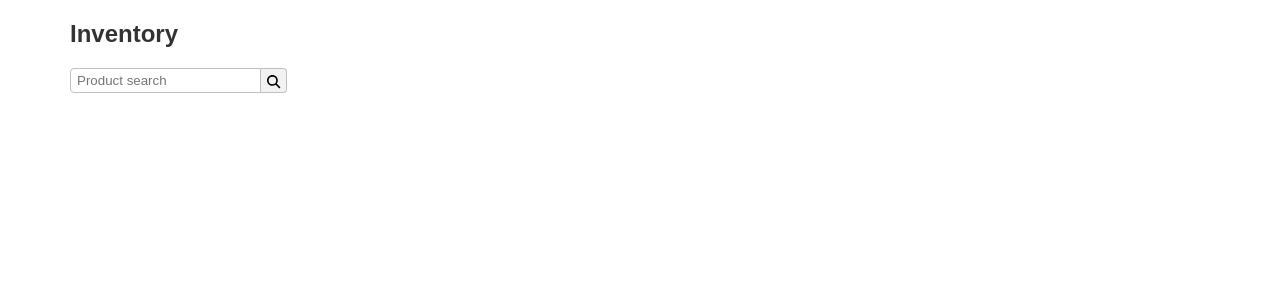
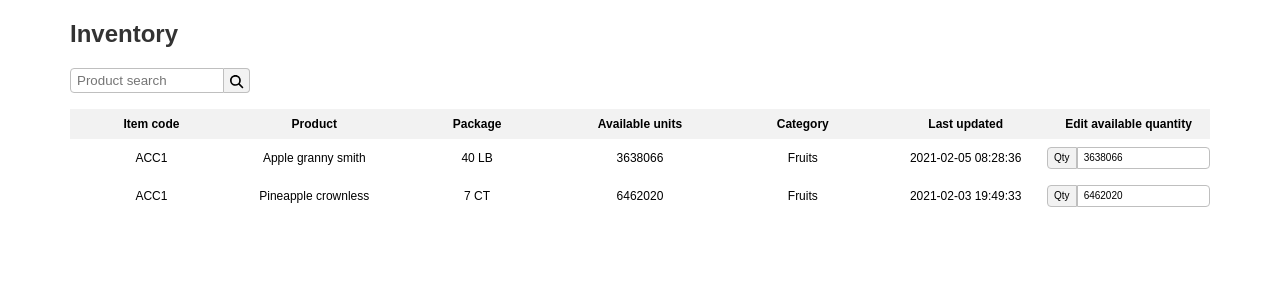
Before and after one commit to caiozambonatoferreira/pwn-challenge, a Vue app: page / in a window 1280 px wide. Shown: the top 300 px of the page. Built offline with nearby package versions, Linux system fonts and the light colour scheme.

Commit message:
wip: improving reusability

```diff
--- a/src/App.vue
+++ b/src/App.vue
@@ -3,7 +3,8 @@
     <h2 class="subtitle">Inventory</h2>
 
     <wn-table
-        :columns="products"
+        :cols="labels"
+        :rows="products"
     />
   </div>
 </template>
@@ -20,6 +21,7 @@ export default {
 
     data() {
         return {
+            labels: ['Item code', 'Product', 'Package', 'Available units', 'Category', 'Last updated', 'Edit available quantity'],
             products: [
                 {
                     code: 'ACC1',
@@ -48,6 +50,7 @@ $color-dark: #333333;
 
 * {
     font-family: sans-serif;
+    box-sizing: border-box;
 }
 
 .container {
--- a/src/components/WNInput/index.vue
+++ b/src/components/WNInput/index.vue
@@ -1,7 +1,10 @@
 <template>
-    <label>
+    <label class="input__wrapper" :class="{ 'input__wrapper--small': size === 'small' }">
+        <span v-if="label" class="input__label">{{ label }}</span>
         <input
             class="input"
+            :class="{ 'input--labeled': label && label.length }"
+            :value="value"
             :type="inputType"
             :placeholder="placeholder"
             @input="onInput"
@@ -31,6 +34,18 @@ export default {
         action: {
             type: Boolean,
             default: true
+        },
+        label: {
+            type: String,
+            required: false
+        },
+        value: {
+            type: [String, Number],
+            required: false
+        },
+        size: {
+            type: String,
+            required: false
         }
     },
 
@@ -42,10 +57,10 @@ export default {
 
     methods: {
         onInput(event) {
-            const value = event.target.value;
+            const value = event.target.value
 
             if (!value) {
-                this.error = 'Value should not be empty';
+                this.error = 'Value should not be empty'
             }
 
             this.$emit('input', event.target.value)
@@ -69,6 +84,26 @@ export default {
         @extend %input;
         border-top-left-radius: 4px;
         border-bottom-left-radius: 4px;
+        width: 100%;
+
+        &--labeled {
+            border-top-left-radius: 0;
+            border-bottom-left-radius: 0;
+            border-top-right-radius: 4px;
+            border-bottom-right-radius: 4px;
+        }
+
+        &__wrapper {
+            display: flex;
+            align-items: center;
+
+            &--small {
+                .input {
+                    font-size: 10px;
+                    line-height: 12px;
+                }
+            }
+        }
 
         &__action {
             @extend %input;
@@ -82,5 +117,15 @@ export default {
                 vertical-align: middle;
             }
         }
+
+        &__label {
+            @extend %input;
+            background: $color-lightgray;
+            font-size: 14px;
+            border-top-left-radius: 4px;
+            border-bottom-left-radius: 4px;
+            line-height: 12px;
+            font-size: 10px;
+        }
     }
 </style>
--- /dev/null
+++ b/src/components/WNTable/WNTableRow.vue
@@ -0,0 +1,57 @@
+<template>
+    <tr class="row" v-if="(typeof content === 'object')">
+        <component :is="element" class="col" v-for="(item, index) in content" :key="index">
+            {{ item }}
+        </component>
+
+        <td class="col" v-if="editable">
+            <wn-input
+                label="Qty"
+                :action="false"
+                :value="content[editable]"
+                inputType="number"
+                size="small"
+            />
+        </td>
+    </tr>
+    <component :is="element" class="col" v-else>
+        {{ content }}
+    </component>
+</template>
+
+<script>
+import WNInput from '@/components/WNInput'
+
+export default {
+    name: 'WNTableRow',
+    props: {
+        content: {
+            type: [Object, String],
+            required: true
+        },
+        editable: {
+            type: [String, Number],
+            required: false
+        },
+        header: {
+            type: Boolean,
+            default: false
+        }
+    },
+    components: {
+        'wn-input': WNInput
+    },
+    computed: {
+        element() {
+            return this.header ? 'th' : 'td'
+        }
+    }
+}
+</script>
+
+<style lang="scss" scoped>
+    .col {
+        padding: 8px 0;
+        text-align: center;
+    }
+</style>
--- a/src/components/WNTable/index.vue
+++ b/src/components/WNTable/index.vue
@@ -1,21 +1,50 @@
 <template>
     <div>
-        <wn-input
-            placeholder="Product search"
-            v-model="model"
-        />
+        <div class="table__filter">
+            <wn-input
+                placeholder="Product search"
+                v-model="model"
+            />
+        </div>
 
-        <table>
-
+        <table class="table">
+            <thead class="table__head">
+                <wn-table-row
+                    v-for="(col, index) in cols"
+                    :key="index"
+                    :content="col"
+                    :header="true"
+                ></wn-table-row>
+            </thead>
+            <tbody class="table__body">
+                <wn-table-row
+                    v-for="(row, index) in rows"
+                    :key="index"
+                    :content="row"
+                    editable="available"
+                ></wn-table-row>
+            </tbody>
         </table>
     </div>
 </template>
 
 <script>
 import WNInput from '@/components/WNInput'
+import WNTableRow from './WNTableRow.vue';
 
 export default {
     name: 'WNTable',
+
+    props: {
+        cols: {
+            type: Array,
+            required: true
+        },
+        rows: {
+            type: Array,
+            required: true
+        }
+    },
 
     data() {
         return {
@@ -24,7 +53,27 @@ export default {
     },
 
     components: {
-        'wn-input': WNInput
+        'wn-input': WNInput,
+        'wn-table-row': WNTableRow
     }
 }
 </script>
+
+<style lang="scss" scoped>
+    $color-lightgray: #f2f2f2;
+    .table {
+        table-layout: fixed;
+        border-collapse: collapse;
+        font-size: 12px;
+        width: 100%;
+
+        &__head {
+            background: $color-lightgray;
+        }
+
+        &__filter {
+            margin-bottom: 1em;
+            max-width: 180px;
+        }
+    }
+</style>
```
Also changed, not shown: src/components/WNTable/WNTableCell.vue (deleted, +0 -11 lines).
